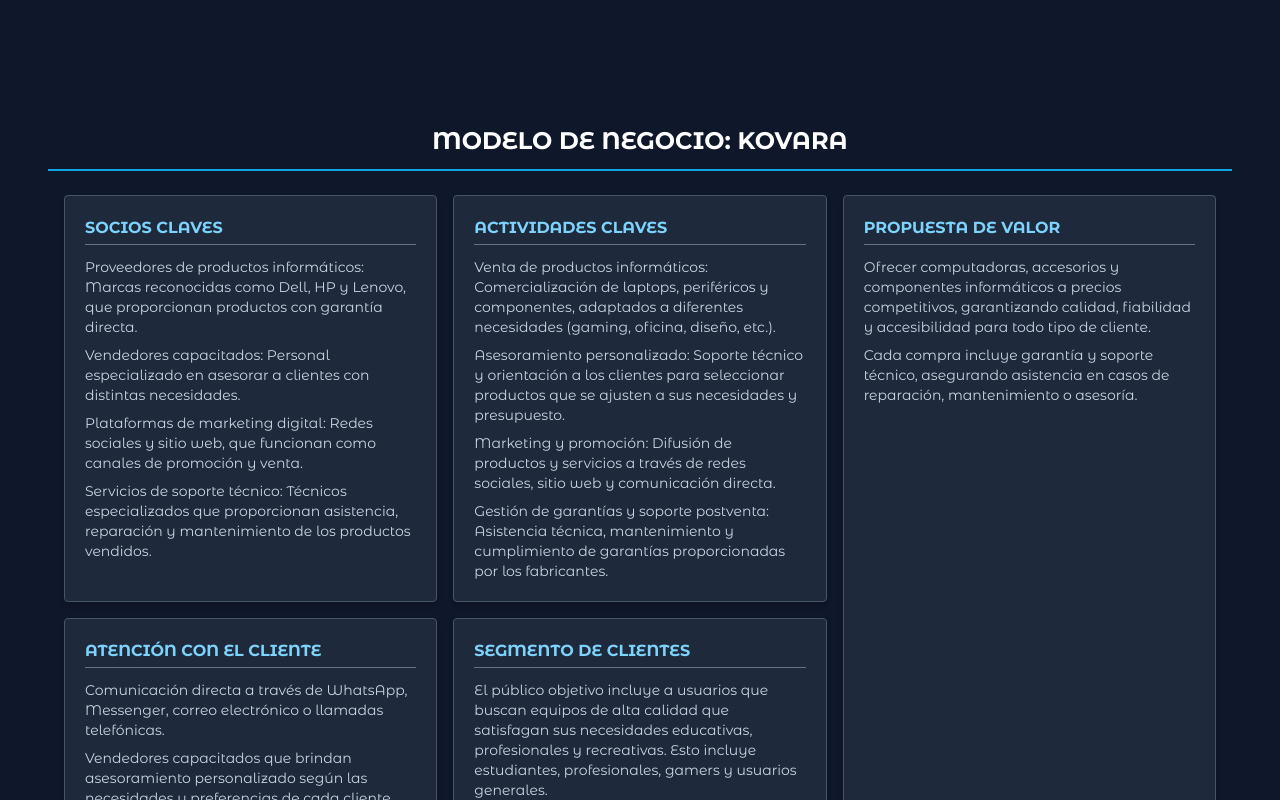
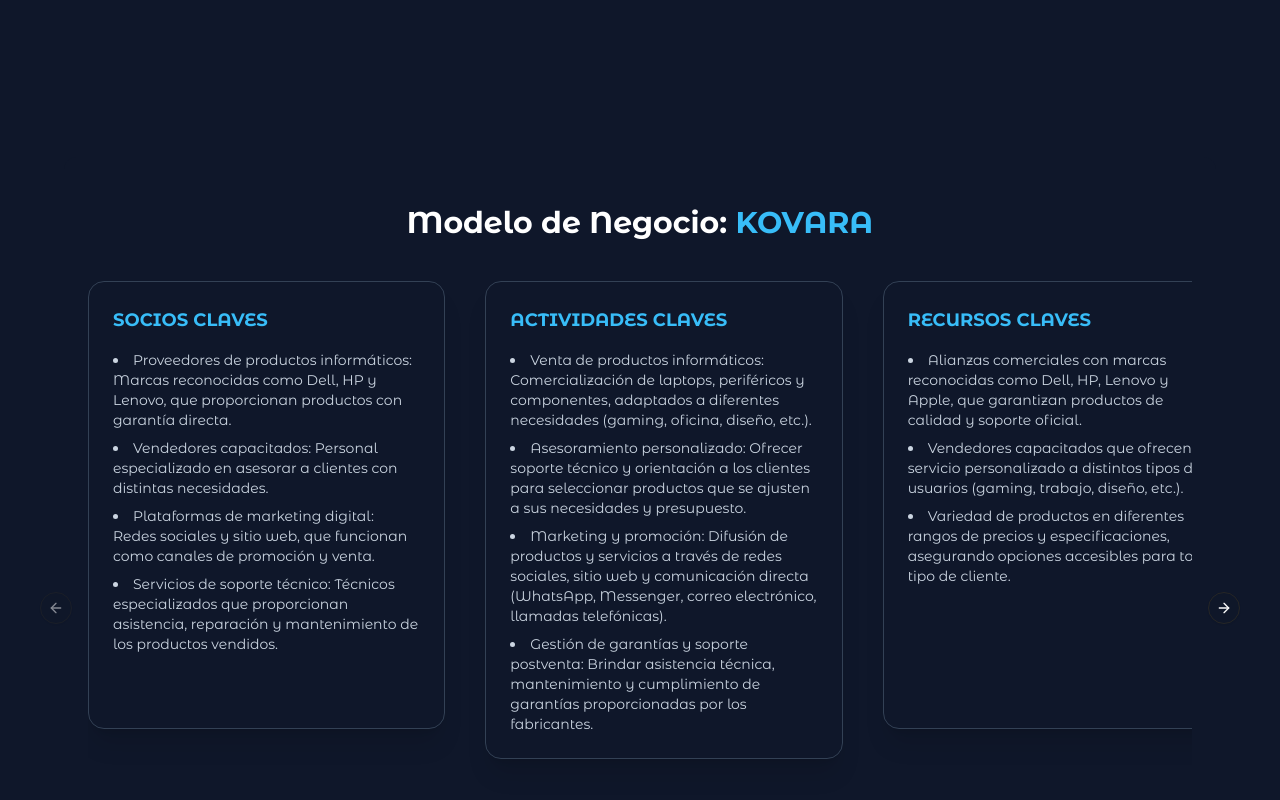
Before and after one commit to aaronportobanco/kovara-website, a Next.js app: page /about-us in a window 1280 px wide. Shown: the part 2000-2800 px from the top of the page. Built offline with nearby package versions, Linux system fonts and the light colour scheme.

Commit message:
Refactor CanvaSection and MisionVisionSection components for improved structure and clarity

```diff
--- a/src/app/about-us/Section/CanvaSection.jsx
+++ b/src/app/about-us/Section/CanvaSection.jsx
@@ -1,11 +1,18 @@
 "use client";
 
-import React from "react";
+import * as React from "react";
+import {
+  Carousel,
+  CarouselContent,
+  CarouselItem,
+  CarouselNext,
+  CarouselPrevious,
+} from "@/components/ui/carousel";
+import { Card, CardContent } from "@/components/ui/card";
 
-// Datos del Canvas con sus respectivos gridClass
 const canvasData = [
+
   {
-    id: 1,
     label: "SOCIOS CLAVES",
     content: [
       "Proveedores de productos informáticos: Marcas reconocidas como Dell, HP y Lenovo, que proporcionan productos con garantía directa.",
@@ -13,122 +20,111 @@ const canvasData = [
       "Plataformas de marketing digital: Redes sociales y sitio web, que funcionan como canales de promoción y venta.",
       "Servicios de soporte técnico: Técnicos especializados que proporcionan asistencia, reparación y mantenimiento de los productos vendidos.",
     ],
-    gridClass: "col-span-1 row-span-1",
   },
   {
-    id: 2,
     label: "ACTIVIDADES CLAVES",
     content: [
       "Venta de productos informáticos: Comercialización de laptops, periféricos y componentes, adaptados a diferentes necesidades (gaming, oficina, diseño, etc.).",
-      "Asesoramiento personalizado: Soporte técnico y orientación a los clientes para seleccionar productos que se ajusten a sus necesidades y presupuesto.",
-      "Marketing y promoción: Difusión de productos y servicios a través de redes sociales, sitio web y comunicación directa.",
-      "Gestión de garantías y soporte postventa: Asistencia técnica, mantenimiento y cumplimiento de garantías proporcionadas por los fabricantes.",
+      "Asesoramiento personalizado: Ofrecer soporte técnico y orientación a los clientes para seleccionar productos que se ajusten a sus necesidades y presupuesto.",
+      "Marketing y promoción: Difusión de productos y servicios a través de redes sociales, sitio web y comunicación directa (WhatsApp, Messenger, correo electrónico, llamadas telefónicas).",
+      "Gestión de garantías y soporte postventa: Brindar asistencia técnica, mantenimiento y cumplimiento de garantías proporcionadas por los fabricantes.",
     ],
-    gridClass: "col-span-1 row-span-1",
   },
   {
-    id: 3,
+    label: "RECURSOS CLAVES",
+    content: [
+      "Alianzas comerciales con marcas reconocidas como Dell, HP, Lenovo y Apple, que garantizan productos de calidad y soporte oficial.",
+      "Vendedores capacitados que ofrecen un servicio personalizado a distintos tipos de usuarios (gaming, trabajo, diseño, etc.).",
+      "Variedad de productos en diferentes rangos de precios y especificaciones, asegurando opciones accesibles para todo tipo de cliente.",
+    ],
+  },
+  {
     label: "PROPUESTA DE VALOR",
     content: [
-      "Ofrecer computadoras, accesorios y componentes informáticos a precios competitivos, garantizando calidad, fiabilidad y accesibilidad para todo tipo de cliente.",
-      "Cada compra incluye garantía y soporte técnico, asegurando asistencia en casos de reparación, mantenimiento o asesoría.",
+      "Programa de atención preferencial: sistema de fidelización que ofrece beneficios exclusivos a clientes frecuentes, como descuentos, promociones anticipadas y atención personalizada.",
+      "Precios competitivos con garantía incluida: ofrecemos computadoras, accesorios y componentes informáticos a precios accesibles para todo tipo de cliente, sin comprometer la calidad.",
+      "Cada producto incluye garantía, lo que brinda seguridad y respaldo en cada compra.",
+      "Asesoría especializada: brindamos orientación personalizada antes, durante y después de la compra.",
+      "Nuestro equipo ayuda al cliente a elegir la mejor opción según su necesidad (estudiantes, empresas o usuarios exigentes), optimizando su inversión tecnológica.",
+      "Soporte técnico postventa: servicio de asistencia técnica disponible para mantenimiento, reparaciones o asesorías posteriores a la compra, fortaleciendo la confianza y satisfacción del cliente.",
     ],
-    gridClass: "col-span-1 row-span-3",
   },
   {
-    id: 4,
-    label: "ATENCIÓN CON EL CLIENTE",
+    label: "RELACIÓN CON CLIENTES",
     content: [
       "Comunicación directa a través de WhatsApp, Messenger, correo electrónico o llamadas telefónicas.",
       "Vendedores capacitados que brindan asesoramiento personalizado según las necesidades y preferencias de cada cliente.",
       "Promoción del catálogo de productos y servicios mediante redes sociales y sitio web.",
-      "Garantías ofrecidas por el fabricante, asegurando confianza y calidad.",
+      "Garantías ofrecidas por el fabricante en todos los productos, asegurando confianza y calidad en cada compra.",
     ],
-    gridClass: "col-span-1 row-span-1",
   },
   {
-    id: 5,
     label: "SEGMENTO DE CLIENTES",
     content: [
-      "El público objetivo incluye a usuarios que buscan equipos de alta calidad que satisfagan sus necesidades educativas, profesionales y recreativas. Esto incluye estudiantes, profesionales, gamers y usuarios generales.",
+      "Estudiantes: usuarios que requieren equipos confiables y accesibles para tareas académicas, trabajos escolares, clases virtuales y herramientas educativas.",
+      "Profesionales: personas que necesitan laptops de alto rendimiento para actividades laborales, diseño, programación, oficina y uso empresarial.",
+      "Gamers: clientes que buscan computadoras con características avanzadas para juegos, como tarjetas gráficas potentes, buena velocidad y alto rendimiento.",
+      "Usuarios generales: personas que desean un equipo para uso cotidiano como navegación, entretenimiento, videollamadas y gestión personal.",
     ],
-    gridClass: "col-span-1 row-span-1",
   },
   {
-    id: 6,
-    label: "RECURSOS CLAVES",
+    label: "CANALES",
     content: [
-      "Alianzas con marcas como Dell, HP, Lenovo y Apple.",
-      "Vendedores capacitados que ofrecen un servicio personalizado.",
-      "Variedad de productos en diferentes rangos de precios y especificaciones.",
+      "Tienda física, tienda online, redes sociales, correo electrónico.",
     ],
-    gridClass: "col-span-1 row-span-1",
   },
   {
-    id: 7,
-    label: "CANALES",
+    label: "ESTRUCTURA DE COSTOS",
     content: [
-      "Establecimiento físico: Venta directa al cliente.",
-      "Página web: Plataforma digital para promoción y venta.",
-      "Redes sociales (Facebook, Instagram): Canales de comunicación, promoción y ventas.",
+      "Costos de adquisición de productos: Compra de laptops, periféricos y componentes a marcas reconocidas.",
+      "Marketing y publicidad: Inversión en campañas publicitarias en redes sociales, mantenimiento del sitio web y promoción de productos.",
+      "Salarios y comisiones: Pago al personal de ventas y técnicos especializados que brindan asesoramiento y soporte técnico.",
+      "Costos operativos del establecimiento físico: Alquiler, servicios básicos (electricidad, internet) y mantenimiento del local.",
+      "Soporte técnico postventa: Gastos asociados a reparaciones, mantenimiento y cumplimiento de garantías.",
+      "Infraestructura tecnológica: Inversión en el desarrollo y mantenimiento de la página web, así como herramientas de comunicación y gestión de clientes.",
     ],
-    gridClass: "col-span-1 row-span-1",
   },
   {
-    id: 8,
-    label: "ESTRUCTURAS DE COSTOS",
+    label: "FUENTES DE INGRESOS",
     content: [
-      "Costos de adquisición de productos: laptops, periféricos y componentes.",
-      "Marketing y publicidad: redes sociales y sitio web.",
-      "Salarios y comisiones: personal de ventas y soporte técnico.",
-      "Costos operativos del local: alquiler, servicios básicos.",
-      "Soporte técnico postventa: mantenimiento y cumplimiento de garantías.",
-      "Infraestructura tecnológica: sitio web y herramientas de gestión.",
+      "La principal fuente de ingresos proviene de la venta de laptops nuevas, disponibles en diversas gamas que se ajustan a las necesidades y presupuestos de cada cliente. Este servicio incluye soporte técnico y asesoramiento posterior a la venta.",
+      "Adicionalmente, se genera ingreso a través de la comercialización de periféricos y componentes informáticos como audífonos, cargadores, monitores y otros accesorios.",
     ],
-    gridClass: "col-span-3 row-span-1",
-  },
-  {
-    id: 9,
-    label: "FLUJO DE INGRESO",
-    content: [
-      "Venta de laptops nuevas con soporte técnico y asesoría.",
-      "Ingreso adicional por venta de periféricos como audífonos, cargadores, monitores y accesorios.",
-    ],
-    gridClass: "col-span-3 row-span-1",
   },
 ];
 
-const Canva = () => {
+export default function CanvaCarousel() {
   return (
-    <Section title="MODELO DE NEGOCIO: KOVARA">
-      <div className="grid grid-cols-3  gap-4 w-full max-w-6xl mx-auto">
-        {canvasData.map(({ id, label, content, gridClass }) => (
-          <div
-            key={id}
-            className={`bg-slate-800 text-white border border-slate-600 p-5 rounded shadow-md ${gridClass}`}
-          >
-            <h3 className="text-base uppercase font-bold border-b border-slate-500 pb-1 mb-3 text-sky-300">
-              {label}
-            </h3>
-            <div className="text-sm text-slate-300 space-y-2">
-              {content.map((paragraph, index) => (
-                <p key={index}>{paragraph}</p>
-              ))}
-            </div>
-          </div>
-        ))}
-      </div>
-    </Section>
+    <section className="w-full max-w-6xl mx-auto py-12 px-6 bg-[#0f172a] rounded-xl">
+      <h2 className="text-3xl font-bold text-center text-white mb-10">
+        Modelo de Negocio: <span className="text-sky-400">KOVARA</span>
+      </h2>
+
+      <Carousel className="w-full">
+        <CarouselContent className="flex gap-6">
+          {canvasData.map((item, index) => (
+            <CarouselItem
+              key={index}
+              className="md:basis-1/2 lg:basis-1/3 flex-shrink-0"
+            >
+              <Card className="min-h-[28rem] bg-slate-900 text-white shadow-xl rounded-2xl border border-slate-700">
+                <CardContent className="p-6 flex flex-col items-start justify-start h-full">
+                  <h3 className="text-lg font-semibold text-sky-400 uppercase mb-4">
+                    {item.label}
+                  </h3>
+                  <ul className="list-disc list-inside text-sm space-y-2 text-slate-300">
+                    {item.content.map((text, idx) => (
+                      <li key={idx}>{text}</li>
+                    ))}
+                  </ul>
+                </CardContent>
+              </Card>
+            </CarouselItem>
+          ))}
+        </CarouselContent>
+        <CarouselPrevious />
+        <CarouselNext />
+      </Carousel>
+    </section>
   );
-};
-
-const Section = ({ title, children }) => (
-  <section className="flex flex-col gap-6 w-full px-4">
-    <h2 className="text-2xl font-extrabold text-center text-white border-b-2 border-sky-500 pb-3">
-      {title}
-    </h2>
-    {children}
-  </section>
-);
-
-export default Canva;
+}
--- a/src/app/about-us/Section/MisionVisionSection.jsx
+++ b/src/app/about-us/Section/MisionVisionSection.jsx
@@ -12,7 +12,7 @@ import {
 const MisionVision = () => {
     return (
 
-        <Section>
+        <Section title="Nuestra Misión y Visión">
             <div className="grid grid-cols-1 md:grid-cols-2 gap-6">
                 <CardItem icon={<Zap />} title="Misión">
                 Somos una tienda que brinda a nuestros clientes productos informáticos de última generación,
--- a/src/app/about-us/page.jsx
+++ b/src/app/about-us/page.jsx
@@ -20,7 +20,6 @@ import Canva from "./Section/CanvaSection";
 // Main Page
 const AboutUsPage = () => {
   const [activeGroup, setActiveGroup] = useState("Reglamentos"); // Útil para ReglamentosNormativas
-  const [numPages, setNumPages] = useState(null);
 
   return (
     <main className="flex flex-col items-center gap-6 px-8 py-5 bg-slate-900">
```
